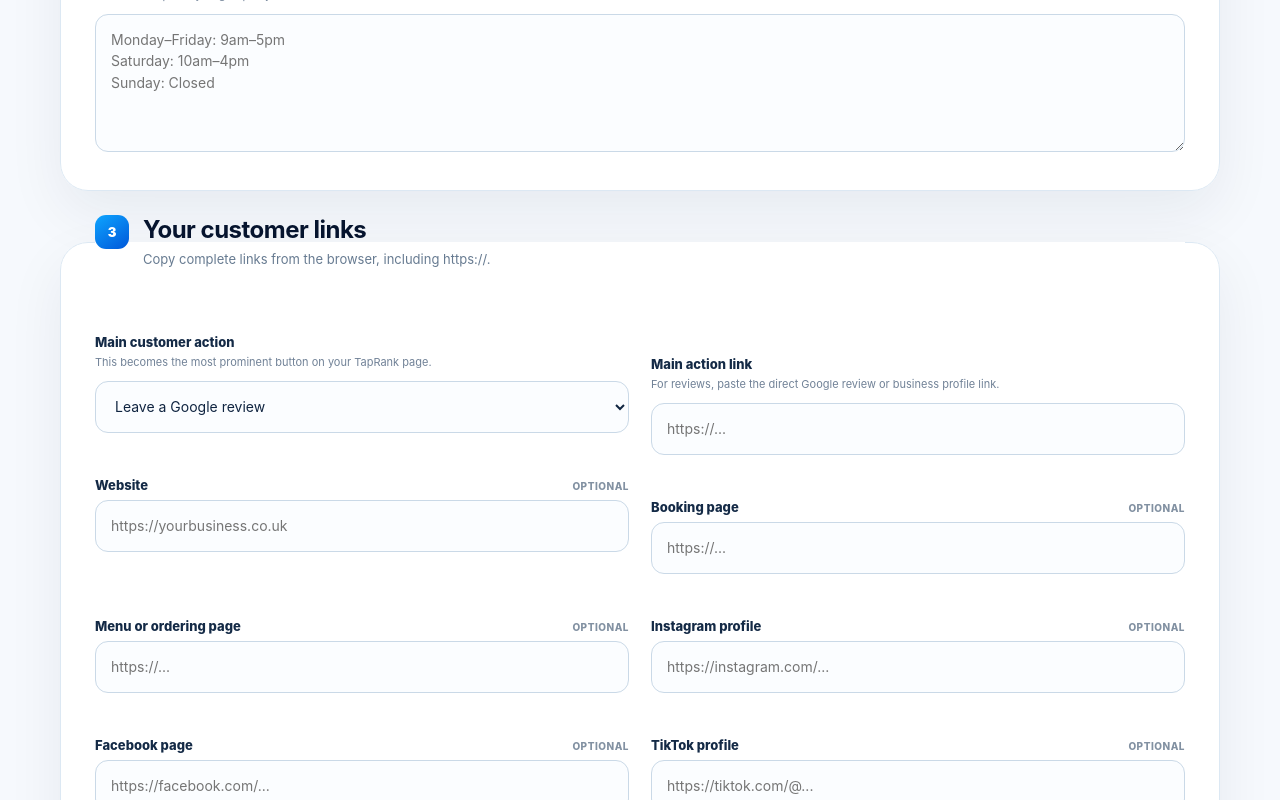
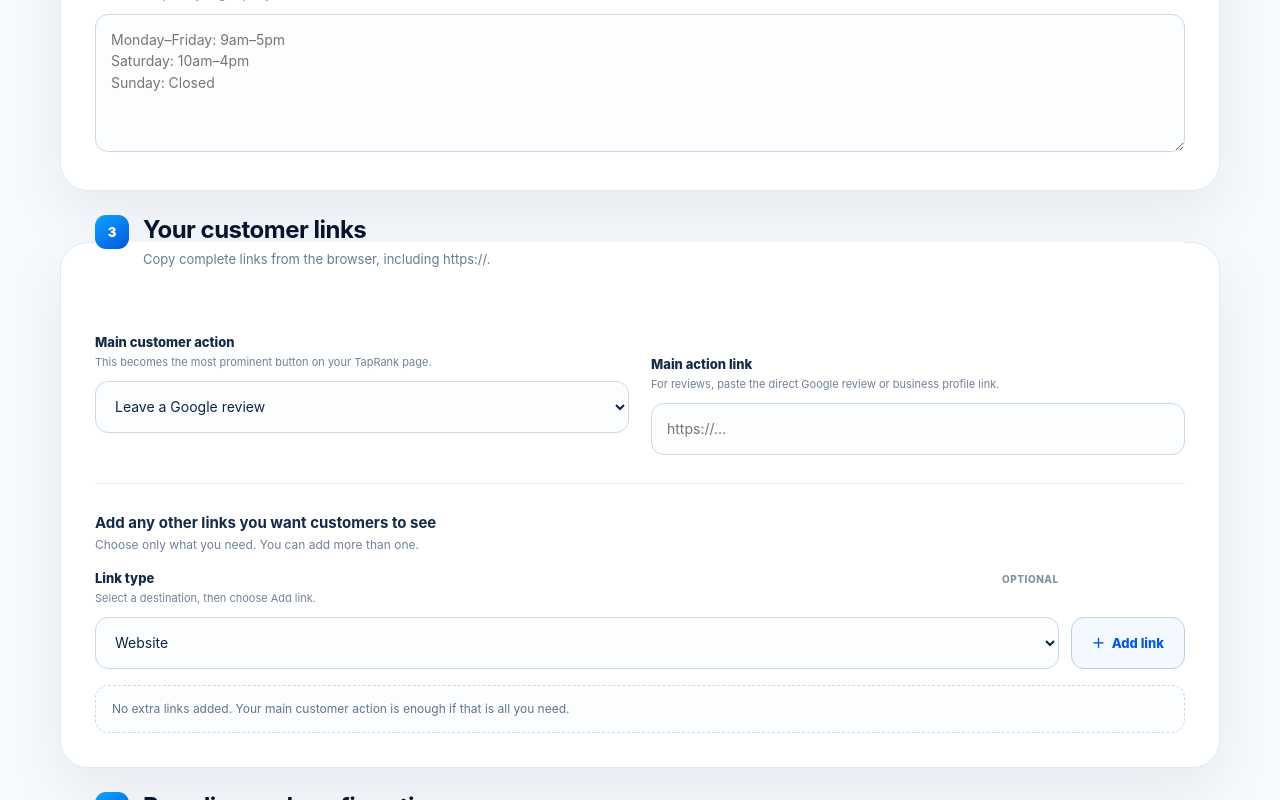
Before and after one commit to dennisdemarni-png/taprank-site, a Next.js app: page /order-details in a window 1280 px wide. Shown: the part 2000-2800 px from the top of the page. Built offline with nearby package versions, Linux system fonts and the light colour scheme.

Commit message:
simplify optional setup links

```diff
--- a/components/OrderPageShell.jsx
+++ b/components/OrderPageShell.jsx
@@ -13,10 +13,6 @@ export default function OrderPageShell({ children }) {
               height="174"
             />
           </a>
-          <div className="orderHeaderHelp">
-            <span>Need help?</span>
-            <a href={TAPRANK_CONTACT.callHref}>{TAPRANK_CONTACT.phoneDisplay}</a>
-          </div>
         </div>
       </header>
 
--- a/pages/order-details.jsx
+++ b/pages/order-details.jsx
@@ -21,6 +21,64 @@ const formSections = [
   ["2", "Business", "Provide the details needed to prepare your page."],
   ["3", "Links", "Choose the actions customers should be able to take."],
   ["4", "Branding", "Add any visual guidance and confirm the submission."],
+];
+
+const optionalLinkOptions = [
+  {
+    field: "websiteUrl",
+    label: "Website",
+    placeholder: "https://yourbusiness.co.uk",
+    type: "url",
+    value: "website",
+  },
+  {
+    field: "bookingUrl",
+    label: "Booking page",
+    placeholder: "https://...",
+    type: "url",
+    value: "booking",
+  },
+  {
+    field: "menuUrl",
+    label: "Menu or ordering page",
+    placeholder: "https://...",
+    type: "url",
+    value: "menu",
+  },
+  {
+    field: "instagramUrl",
+    label: "Instagram profile",
+    placeholder: "https://instagram.com/...",
+    type: "url",
+    value: "instagram",
+  },
+  {
+    field: "facebookUrl",
+    label: "Facebook page",
+    placeholder: "https://facebook.com/...",
+    type: "url",
+    value: "facebook",
+  },
+  {
+    field: "tiktokUrl",
+    label: "TikTok profile",
+    placeholder: "https://tiktok.com/@...",
+    type: "url",
+    value: "tiktok",
+  },
+  {
+    field: "whatsappNumber",
+    hint: "Include the country code, such as +44.",
+    label: "WhatsApp number",
+    placeholder: "+44...",
+    type: "tel",
+    value: "whatsapp",
+  },
+  {
+    label: "Another customer link",
+    type: "custom",
+    value: "additional",
+  },
 ];
 
 function Field({
@@ -120,7 +178,9 @@ export default function OrderDetailsPage() {
   const [errors, setErrors] = useState({});
   const [generalError, setGeneralError] = useState("");
   const [isSubmitting, setIsSubmitting] = useState(false);
+  const [linkToAdd, setLinkToAdd] = useState(optionalLinkOptions[0].value);
   const [logoName, setLogoName] = useState("");
+  const [optionalLinks, setOptionalLinks] = useState([]);
   const [success, setSuccess] = useState(null);
   const errorSummaryRef = useRef(null);
 
@@ -133,6 +193,29 @@ export default function OrderDetailsPage() {
       errorSummaryRef.current?.focus();
     }
   }, [generalError]);
+
+  const availableOptionalLinks = optionalLinkOptions.filter(
+    (option) => !optionalLinks.includes(option.value)
+  );
+
+  function addOptionalLink() {
+    if (!linkToAdd || optionalLinks.includes(linkToAdd)) return;
+
+    const nextLinks = [...optionalLinks, linkToAdd];
+    setOptionalLinks(nextLinks);
+    setLinkToAdd(
+      optionalLinkOptions.find((option) => !nextLinks.includes(option.value))
+        ?.value || ""
+    );
+  }
+
+  function removeOptionalLink(linkValue) {
+    setOptionalLinks((currentLinks) =>
+      currentLinks.filter((value) => value !== linkValue)
+    );
+
+    if (!linkToAdd) setLinkToAdd(linkValue);
+  }
 
   async function handleSubmit(event) {
     event.preventDefault();
@@ -545,63 +628,79 @@ export default function OrderDetailsPage() {
                     />
                   </div>
 
-                  <div className="orderFormGrid">
-                    <UrlInput
-                      error={errors.websiteUrl}
-                      label="Website"
-                      name="websiteUrl"
-                      placeholder="https://yourbusiness.co.uk"
-                    />
-                    <UrlInput
-                      error={errors.bookingUrl}
-                      label="Booking page"
-                      name="bookingUrl"
-                      placeholder="https://..."
-                    />
-                    <UrlInput
-                      error={errors.menuUrl}
-                      label="Menu or ordering page"
-                      name="menuUrl"
-                      placeholder="https://..."
-                    />
-                    <UrlInput
-                      error={errors.instagramUrl}
-                      label="Instagram profile"
-                      name="instagramUrl"
-                      placeholder="https://instagram.com/..."
-                    />
-                    <UrlInput
-                      error={errors.facebookUrl}
-                      label="Facebook page"
-                      name="facebookUrl"
-                      placeholder="https://facebook.com/..."
-                    />
-                    <UrlInput
-                      error={errors.tiktokUrl}
-                      label="TikTok profile"
-                      name="tiktokUrl"
-                      placeholder="https://tiktok.com/@..."
-                    />
-                    <TextInput
-                      error={errors.whatsappNumber}
-                      hint="Include the country code, such as +44."
-                      label="WhatsApp number"
-                      maxLength={40}
-                      name="whatsappNumber"
-                      optional
-                      placeholder="+44..."
-                      type="tel"
-                    />
+                  <div className="orderSubsection">
+                    <div>
+                      <strong>Add any other links you want customers to see</strong>
+                      <p>
+                        Choose only what you need. You can add more than one.
+                      </p>
                     </div>
 
-                  <div className="orderSubsection">
-                    <div>
-                      <strong>One additional customer link</strong>
-                      <p>
-                        Add another useful destination such as rewards, offers
-                        or a different social profile.
-                      </p>
+                    <div className="orderLinkPicker">
+                      <Field
+                        hint="Select a destination, then choose Add link."
+                        label="Link type"
+                        name="optionalLinkType"
+                        optional
+                      >
+                        {({ describedBy }) => (
+                          <select
+                            aria-describedby={describedBy}
+                            disabled={availableOptionalLinks.length === 0}
+                            id="optionalLinkType"
+                            onChange={(event) =>
+                              setLinkToAdd(event.target.value)
+                            }
+                            value={linkToAdd}
+                          >
+                            {availableOptionalLinks.length ? (
+                              availableOptionalLinks.map((option) => (
+                                <option key={option.value} value={option.value}>
+                                  {option.label}
+                                </option>
+                              ))
+                            ) : (
+                              <option value="">All link types added</option>
+                            )}
+                          </select>
+                        )}
+                      </Field>
+                      <button
+                        className="orderAddLinkButton"
+                        disabled={!linkToAdd}
+                        onClick={addOptionalLink}
+                        type="button"
+                      >
+                        <span aria-hidden="true">＋</span>
+                        Add link
+                      </button>
                     </div>
+
+                    {optionalLinks.length ? (
+                      <div className="orderAddedLinks">
+                        {optionalLinks.map((linkValue) => {
+                          const option = optionalLinkOptions.find(
+                            (item) => item.value === linkValue
+                          );
+
+                          if (!option) return null;
+
+                          return (
+                            <div className="orderAddedLink" key={option.value}>
+                              <div className="orderAddedLinkHeader">
+                                <strong>{option.label}</strong>
+                                <button
+                                  aria-label={`Remove ${option.label}`}
+                                  onClick={() =>
+                                    removeOptionalLink(option.value)
+                                  }
+                                  type="button"
+                                >
+                                  Remove
+                                </button>
+                              </div>
+
+                              {option.type === "custom" ? (
                                 <div className="orderFormGrid">
                                   <TextInput
                                     error={errors.additionalLinkLabel}
@@ -618,6 +717,35 @@ export default function OrderDetailsPage() {
                                     placeholder="https://..."
                                   />
                                 </div>
+                              ) : option.type === "url" ? (
+                                <UrlInput
+                                  error={errors[option.field]}
+                                  label={option.label}
+                                  name={option.field}
+                                  placeholder={option.placeholder}
+                                />
+                              ) : (
+                                <TextInput
+                                  error={errors[option.field]}
+                                  hint={option.hint}
+                                  label={option.label}
+                                  maxLength={40}
+                                  name={option.field}
+                                  optional
+                                  placeholder={option.placeholder}
+                                  type="tel"
+                                />
+                              )}
+                            </div>
+                          );
+                        })}
+                      </div>
+                    ) : (
+                      <p className="orderNoLinks">
+                        No extra links added. Your main customer action is
+                        enough if that is all you need.
+                      </p>
+                    )}
                   </div>
                 </fieldset>
 
```
Also changed, not shown: styles/globals.css, 1 other file (tests, documents, lock files or other folders). Lines whose indentation alone changed are shown as unchanged.
